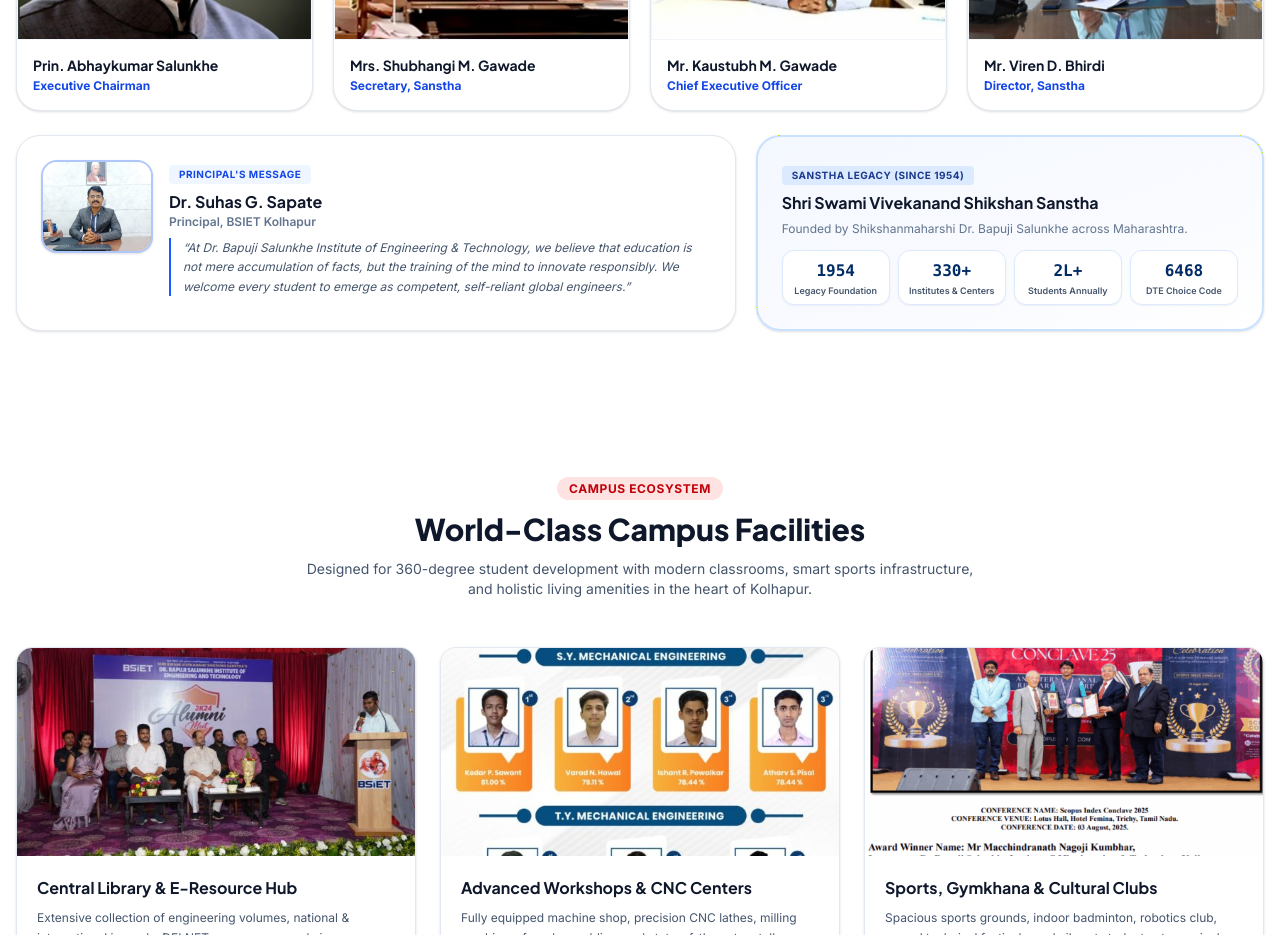
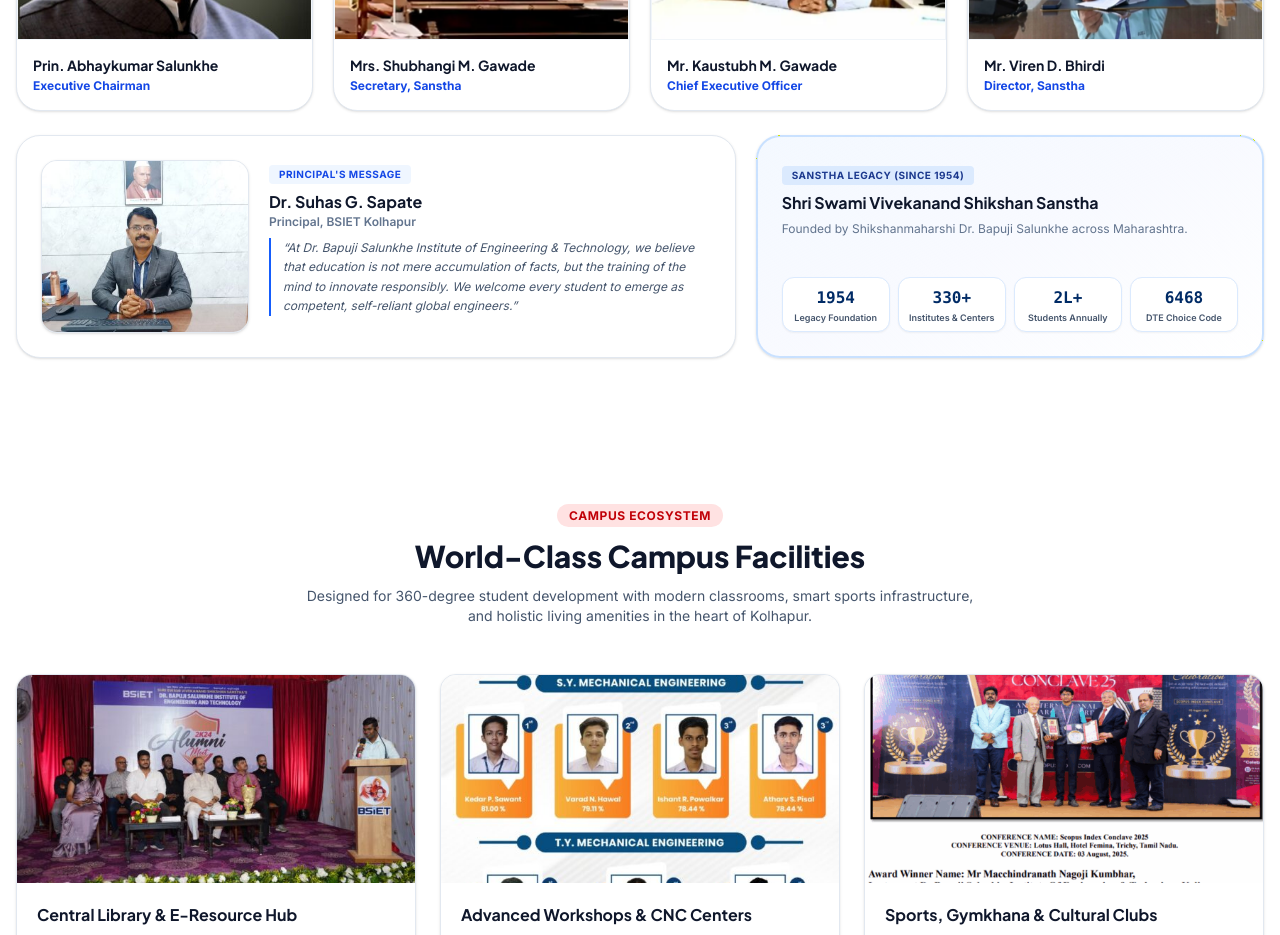
Before and after one commit to Techwolf78/bsiet, a Next.js app: page / in a window 1280 px wide. Shown: the part 6080-7015 px from the top of the page. Built offline with nearby package versions, Linux system fonts and the light colour scheme.

Commit message:
style(leadership): increase principal photo size to w-44 sm:w-52

```diff
--- a/components/home/BentoLeadership.tsx
+++ b/components/home/BentoLeadership.tsx
@@ -96,14 +96,14 @@
         {/* 3. PRINCIPAL'S DESK & SANSTHA HERITAGE METRICS (Compact Row — Zero Negative Space) */}
         <div className="grid grid-cols-1 lg:grid-cols-12 gap-5">
           {/* Principal's Desk */}
-          <div className="lg:col-span-7 bg-white rounded-3xl p-5 sm:p-6 border border-slate-200 shadow-sm hover:shadow-md transition-all flex flex-col sm:flex-row items-center sm:items-start gap-4">
-            <div className="relative w-24 sm:w-28 aspect-[6/5] rounded-2xl overflow-hidden border-2 border-blue-600/30 shrink-0 bg-slate-100 shadow-sm">
+          <div className="lg:col-span-7 bg-white rounded-3xl p-5 sm:p-6 border border-slate-200 shadow-sm hover:shadow-md transition-all flex flex-col sm:flex-row items-center sm:items-start gap-5">
+            <div className="relative w-44 sm:w-52 aspect-[6/5] rounded-2xl overflow-hidden border border-slate-200 shrink-0 bg-slate-50 shadow-sm">
               <Image
                 src={PRINCIPAL_DATA.image}
                 alt={PRINCIPAL_DATA.name}
                 fill
                 className="object-contain object-center"
-                sizes="112px"
+                sizes="208px"
               />
             </div>
             <div className="flex-1 text-center sm:text-left">
```
